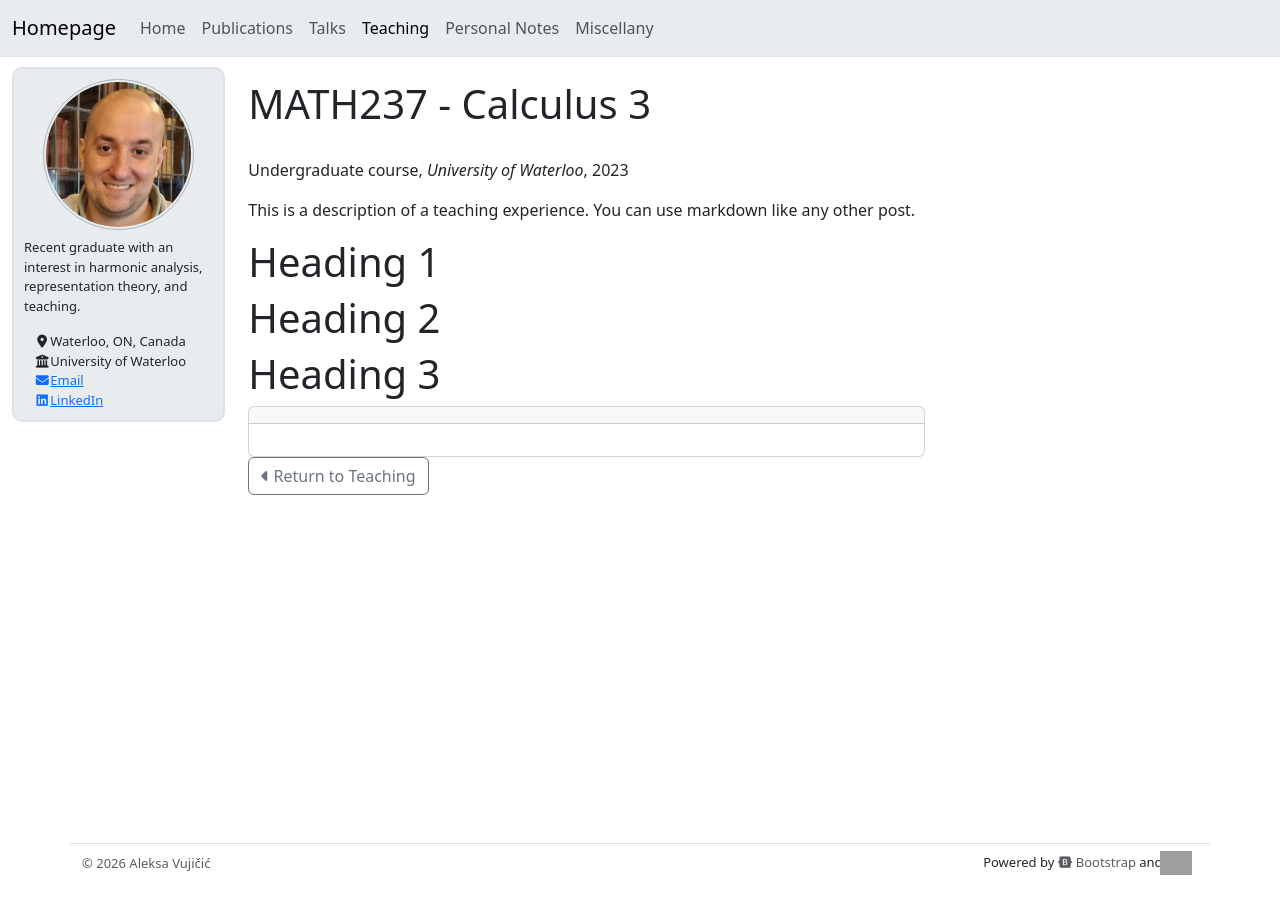
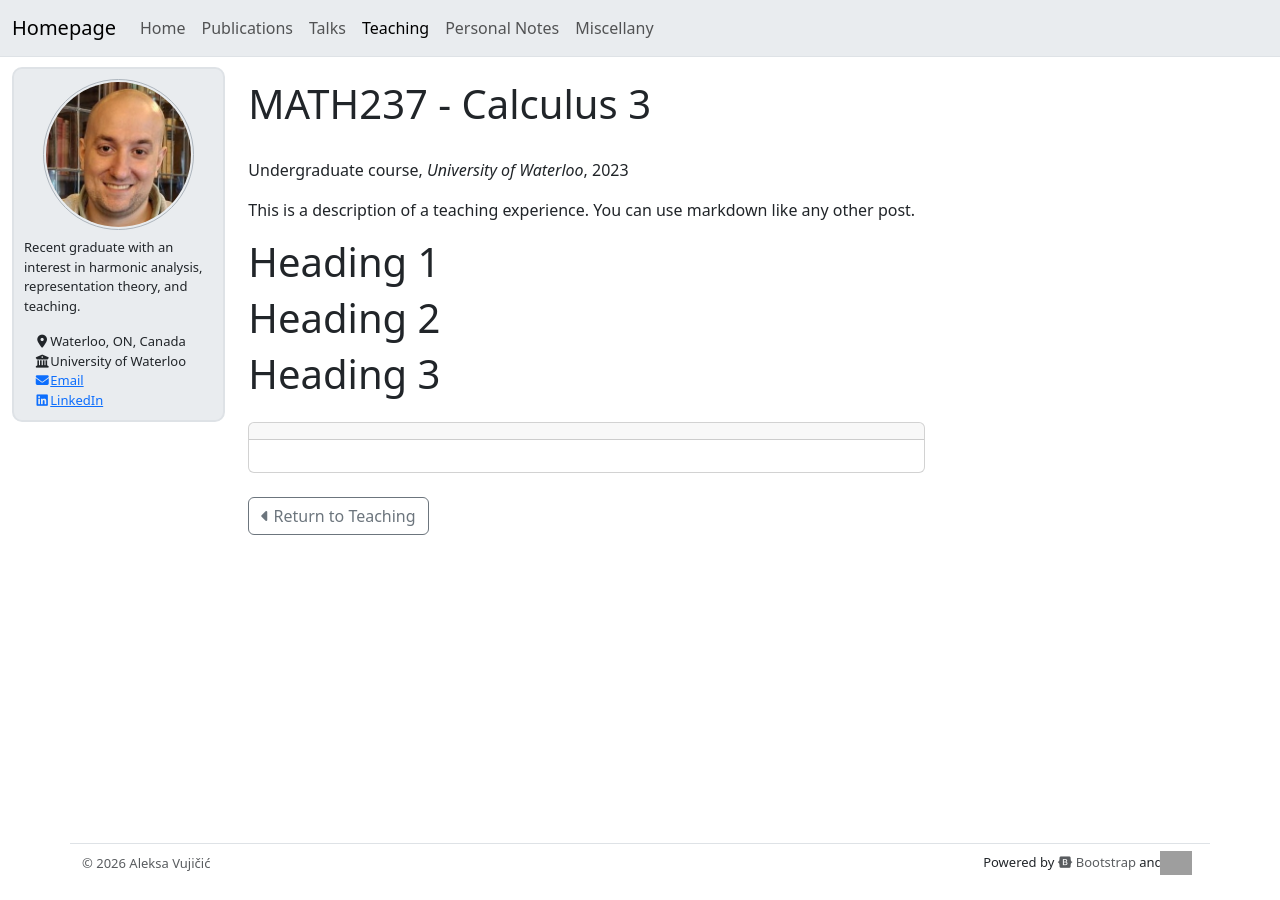
Before and after one commit to aleksavujicic/website, a Jekyll site: the page built from collections/_teaching/2023-calculus.md, in a window 1280 px wide. Built offline with Jekyll 4.4.1, drawn with Linux system fonts in a browser that asks for light colours; nearby versions of some CDN libraries; a script that is not in the unit is left out; grey boxes are pictures that could not be loaded.

Commit message:
Added margins to item card

```diff
--- a/_layouts/item.html
+++ b/_layouts/item.html
@@ -36,14 +36,9 @@ layout: default
           {% include attachment-button.html attachment=attachment %}
         {% endfor %}
       </div>
-<!--
-      <div class="abstract">
-        {% if page.abstract %}
-          <h3>Abstract</h3>
-          {{ page.abstract | markdownify }}
-        {% endif %}
-      </div>-->
-      <div class="card">
+
+
+      <div class="card" id="item-card">
         <div class="card-header">
           <ul class="nav nav-tabs card-header-tabs" id="myTab" role="tablist">
             {% if page.abstract %}
--- a/_sass/content.scss
+++ b/_sass/content.scss
@@ -26,3 +26,7 @@
   height: 1.5rem;
   transform: translate(-6px, -1px);
 }
+
+#item-card {
+  margin: 1.5rem 0;
+}
```
